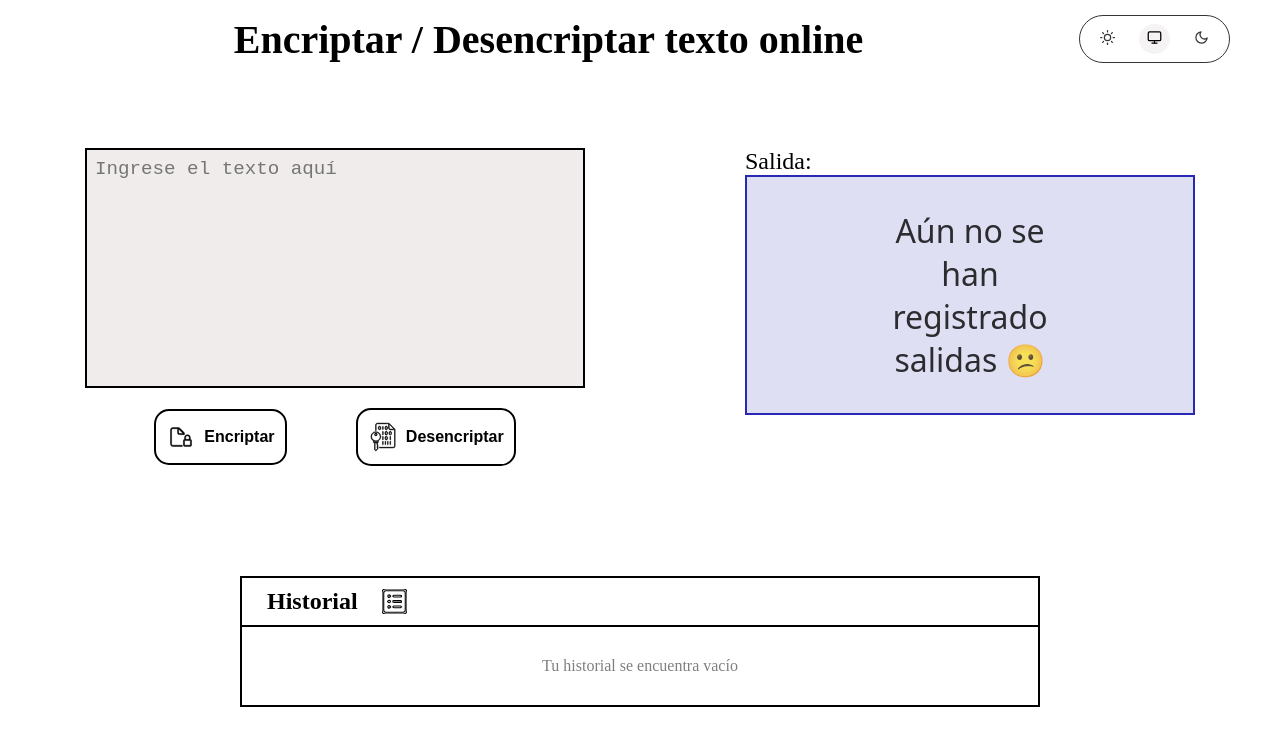
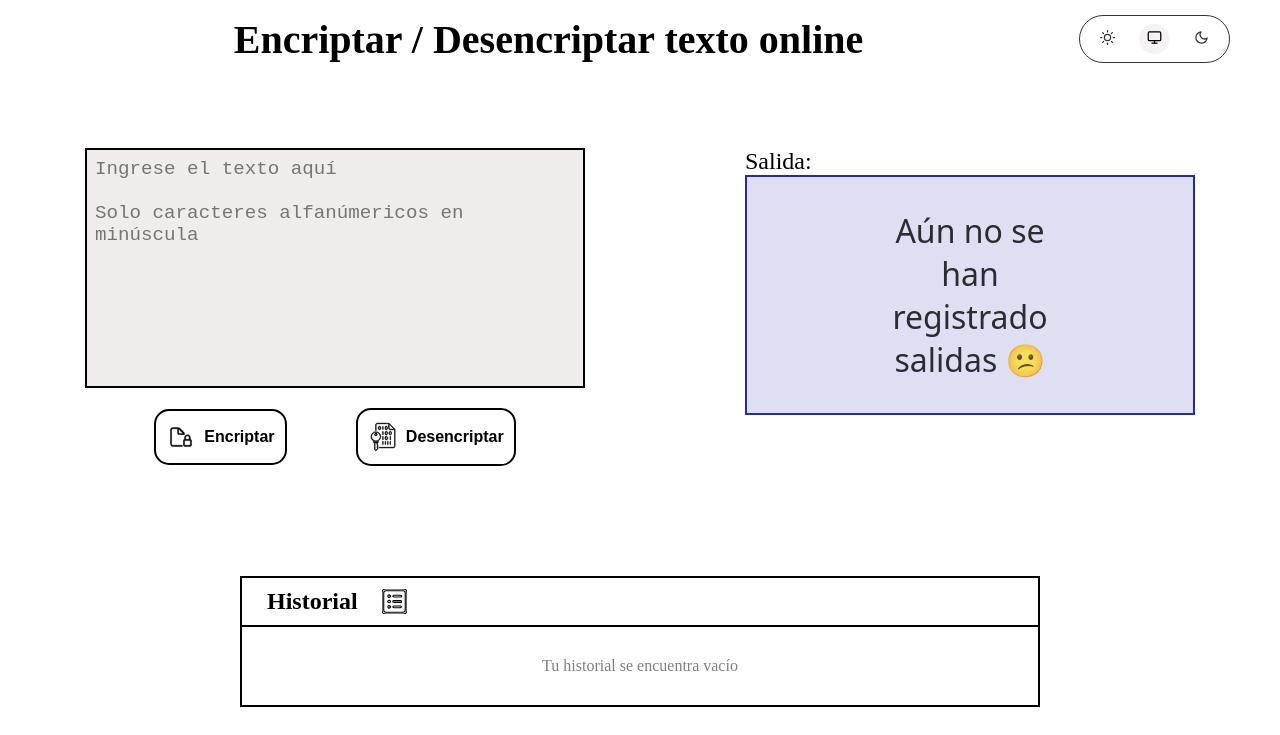
Before and after one commit to MikeVM97/Encrypter-Challenge, a plain HTML site: page index.html in a window 1280 px wide. Shown: the top 735 px of the page. Drawn offline with Linux system fonts and the light colour scheme; a web font is replaced by a local one.

Commit message:
placeholder for textarea modified

```diff
--- a/index.html
+++ b/index.html
@@ -71,7 +71,7 @@
           id="input-text"
           cols="30"
           rows="10"
-          placeholder="Ingrese el texto aquí"
+          placeholder="Ingrese el texto aquí &#13;&#13;Solo caracteres alfanúmericos en minúscula"
         ></textarea>
         <div class="cta-buttons">
           <button type="button" id="encrypt-btn">
```
